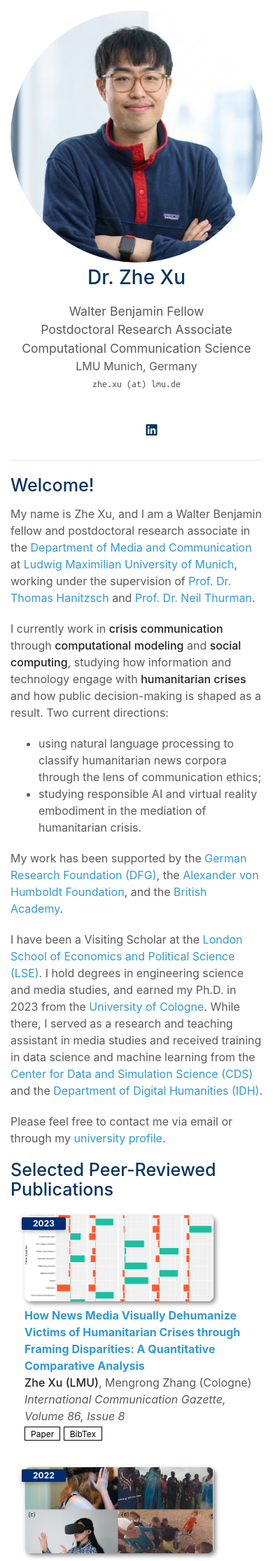
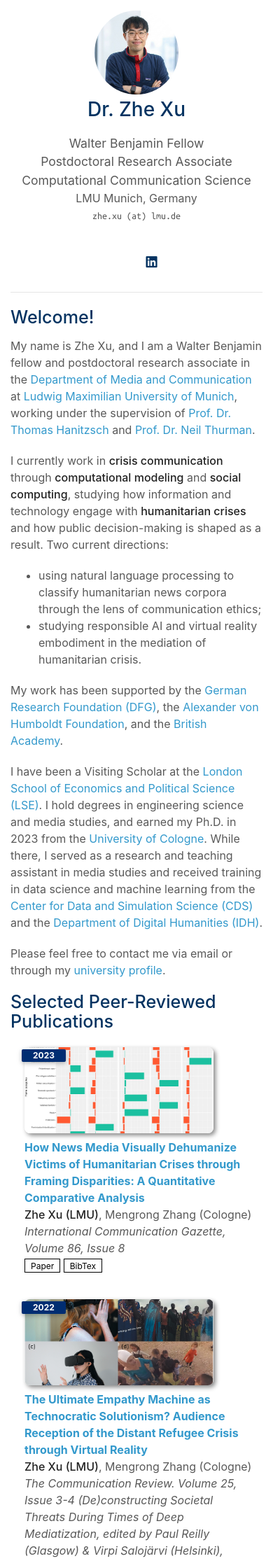
Before and after one commit to zhexuphd/home, a Jekyll site: the page built from index.md, in a window 390 px wide. Shown: the top 2230 px of the page at 70% size. Built offline with Jekyll 4.4.1, drawn with Linux system fonts in a browser that asks for light colours; a style sheet for code colours, icons or effects is not loaded; our own code applies the rules of GitHub Pages for plain Markdown files.

Commit message:
Update minimal-light.scss

```diff
--- a/_sass/minimal-light.scss
+++ b/_sass/minimal-light.scss
@@ -224,12 +224,20 @@
       .image.avatar img {
         border-radius: 100%;
         width: 55%;
+        max-width: 150ox;
         padding: 20px;
         // border: 1px solid #ddd;
         // padding: 3px;
         // box-shadow: 0 -1px 5px 1px rgba(200, 200, 200, 0.3);
       }
 
+@media (max-width: 480px) {
+    .image.avatar img {
+        width: 80%;   /* 手机相对小一点 */
+        max-width: 120px;
+        padding:10px;
+    }
+}
     #header .image.avatar {
       margin: 0 0 1em 0;
       width: 8.00em;
```
